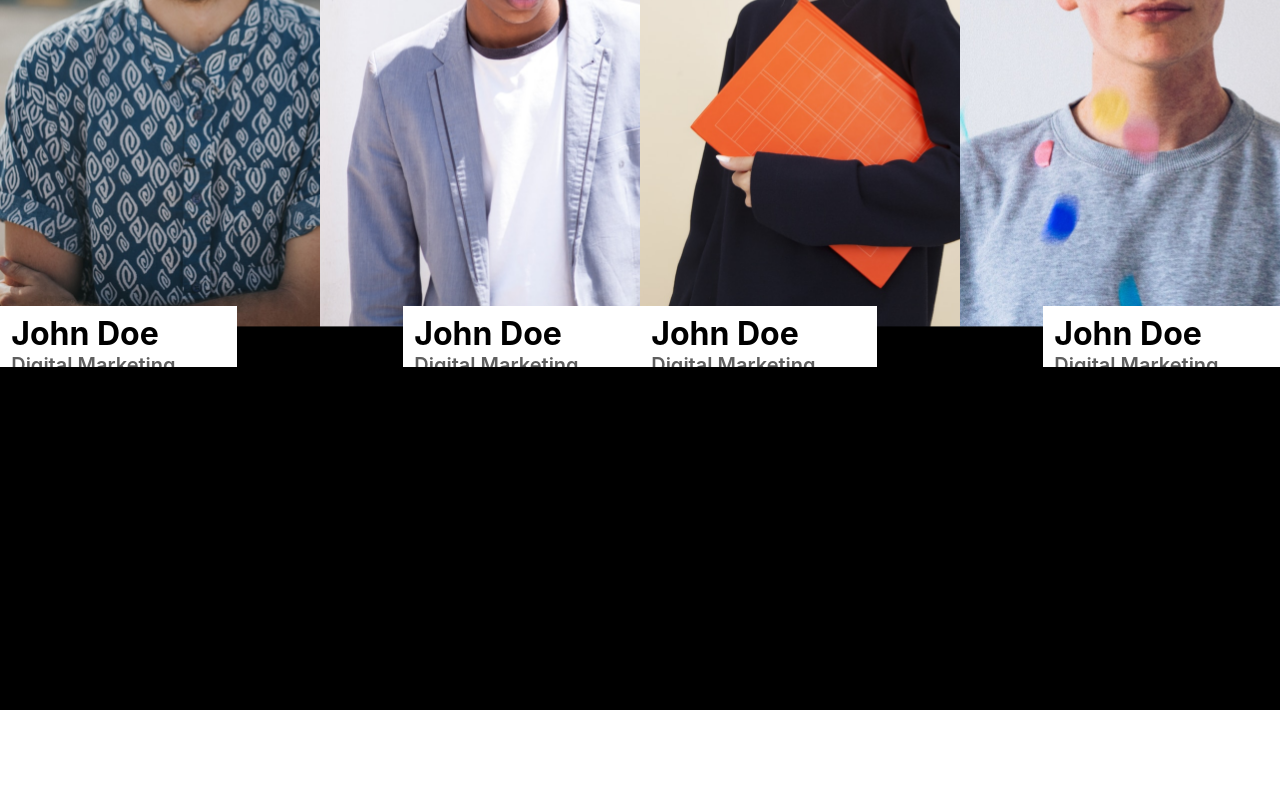
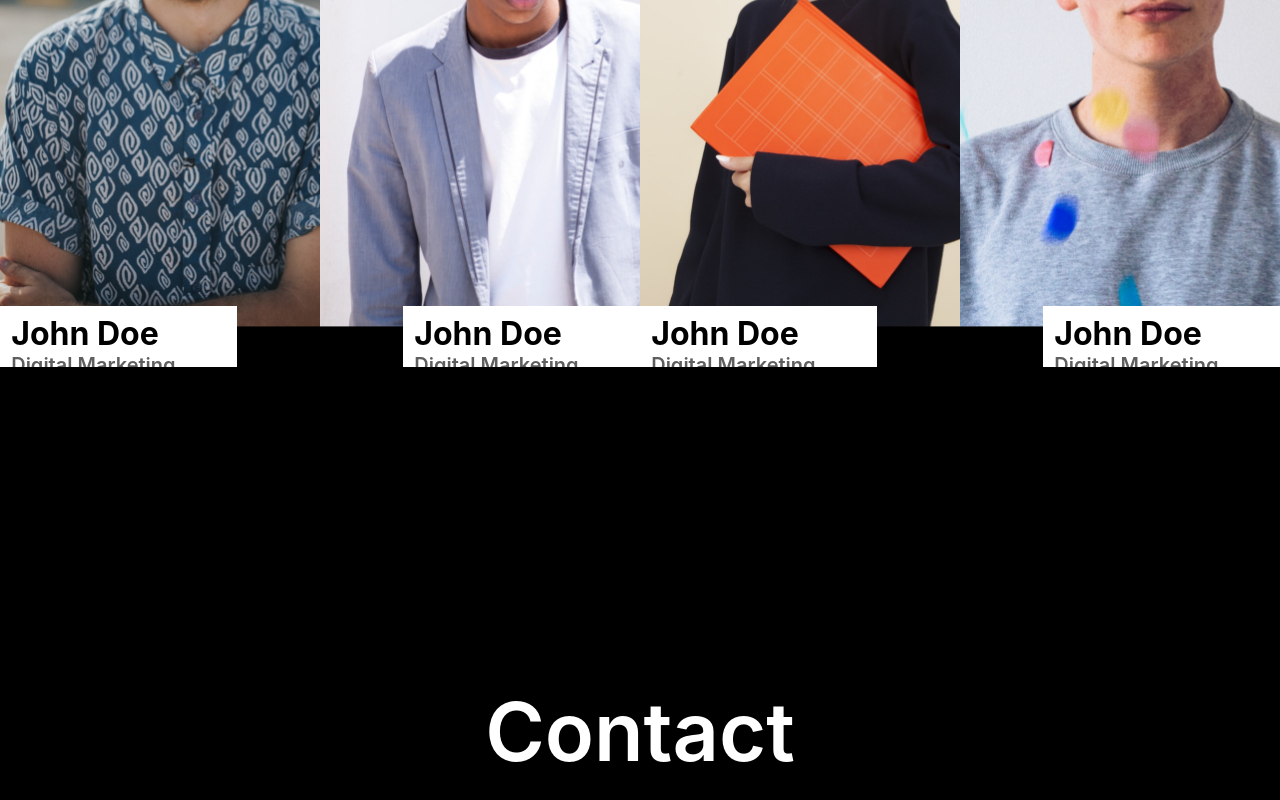
Before and after one commit to hd1009-lang/layout-vanila, a React (Vite) app: page / in a window 1280 px wide. Shown: the part 6027-6827 px from the top of the page. Before the commit the page ends 6737 px from the top, so only its background shows below. Built offline with nearby package versions, Linux system fonts and the light colour scheme.

Commit message:
contact title

```diff
--- a/src/App.jsx
+++ b/src/App.jsx
@@ -1,3 +1,4 @@
+import Contact from './component/Contact';
 import Header from './component/Header';
 import Services from './component/Service';
 import Team from './component/Team';
@@ -9,6 +10,7 @@ function App() {
       <Works />
       <Services />
       <Team />
+      <Contact />
     </div>
   );
 }
--- /dev/null
+++ b/src/component/Contact/index.jsx
@@ -0,0 +1,13 @@
+import React from 'react';
+
+const Contact = () => {
+  return (
+    <section className='contact-container'>
+      <div className='contact-container-title'>
+        <h4>Contact</h4>
+      </div>
+    </section>
+  );
+};
+
+export default Contact;
--- a/src/component/Work/index.jsx
+++ b/src/component/Work/index.jsx
@@ -7,19 +7,19 @@ const Works = () => {
     setIsShowAll((isShowAll) => !isShowAll);
   };
   return (
-    <div className='work-container'>
-      <section className='work-container-title'>
+    <section className='work-container'>
+      <div className='work-container-title'>
         <h4>Work</h4>
-      </section>
-      <section className={`list-item flex-center ${isShowAll && 'show-all'}`}>
+      </div>
+      <div className={`list-item flex-center ${isShowAll && 'show-all'}`}>
         {ListWork.map((item) => {
           return <Item key={item.id} item={item} />;
         })}
-      </section>
-      <section className='box-btn flex-center'>
+      </div>
+      <div className='box-btn flex-center'>
         <button onClick={() => toggleShowAll()}>{isShowAll ? 'Hide' : 'Show All'}</button>
-      </section>
-    </div>
+      </div>
+    </section>
   );
 };
 
--- a/src/main.jsx
+++ b/src/main.jsx
@@ -5,5 +5,6 @@ import './style/index.css';
 import './style/work.css';
 import './style/service.css';
 import './style/team.css';
+import './style/contact.css';
 
 ReactDOM.createRoot(document.getElementById('root')).render(<App />);
--- a/src/style/index.css
+++ b/src/style/index.css
@@ -112,12 +112,14 @@ a{
 
 .work-container .work-container-title,
 .services-container .services-container-title,
+.contact-container .contact-container-title,
 .team-container .team-container-title{
   width: 100%;
   margin-bottom: 55.83px;
 }
 .work-container .work-container-title h4,
 .services-container .services-container-title h4,
+.contact-container .contact-container-title h4,
 .team-container .team-container-title h4
 {
   font-weight: 600;
@@ -130,6 +132,7 @@ a{
 @media(min-width:1240px){
   .work-container .work-container-title h4,
   .services-container .services-container-title  h4,
+  .contact-container .contact-container-title  h4,
   .team-container .team-container-title  h4
   {
     font-size  : 80.9309px;
```
Also changed, not shown: src/style/contact.css (added).
